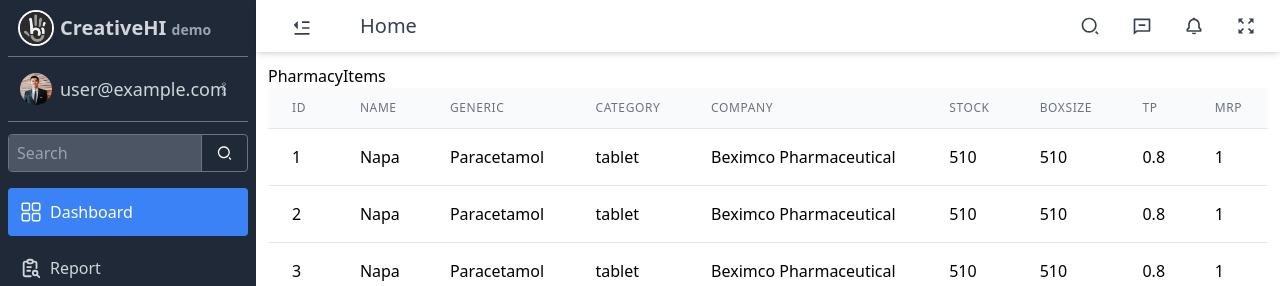
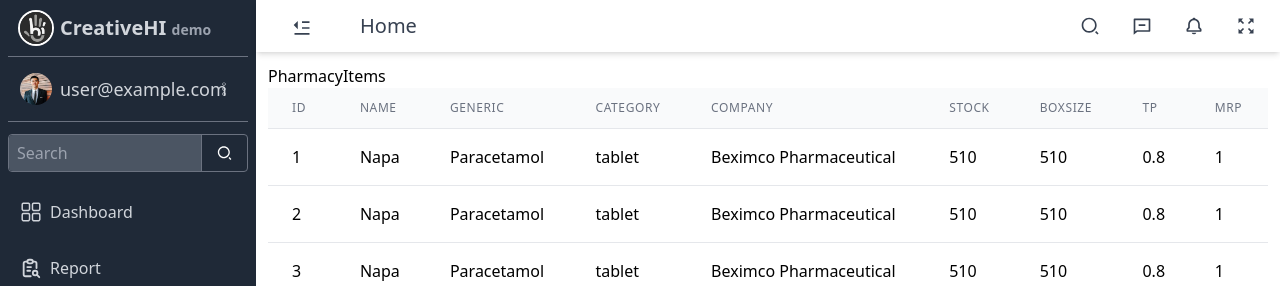
Before and after one commit to AbidHasanPiash/demo, a React (Create React App) app: page /pharmacy in a window 1280 px wide. Shown: the top 286 px of the page. Built offline with nearby package versions, Linux system fonts and the light colour scheme; no server answers; sample sign-in values are in the browser's storage.

Commit message:
update sidebar with navlink and useLocation

```diff
--- a/src/components/SidebarItem.jsx
+++ b/src/components/SidebarItem.jsx
@@ -1,8 +1,9 @@
 import { useState } from "react"
 import {RiArrowLeftSLine} from 'react-icons/ri'
-import { Link } from "react-router-dom";
+import { NavLink, useLocation } from "react-router-dom";
 
 export default function SidebarItem({item, tab, aTab, isSidebarOpen}){
+    const location = useLocation();
     const [expand, setExpand] = useState(false);
     const handleTab = (t) => {
         tab(t);
@@ -11,7 +12,7 @@ export default function SidebarItem({item, tab, aTab, isSidebarOpen}){
         return (
             <li>
                 <div onClick={() => setExpand(!expand)}>
-                    <span className={`${aTab === item.name ? 'bg-blue-500 text-white' : 'hover:bg-gray-700'}  flex items-center justify-between cursor-pointer rounded my-1 p-3 select-none`}>
+                    <span className={`hover:bg-gray-700 flex items-center justify-between cursor-pointer rounded my-1 p-3 select-none`}>
 
                             <div className="flex items-center justify-center space-x-2">
                                 <i className=''>{item.icon}</i>
@@ -23,13 +24,13 @@ export default function SidebarItem({item, tab, aTab, isSidebarOpen}){
                 <div className={`${isSidebarOpen && expand ? "block" : "hidden"}  pl-3`}>
                     { item.subItems.map((child, index) =>
                         <div key={index} onClick={()=>handleTab(child.name)}>
-                            <Link to={child.link ? child.link : '#'}>
+                            <NavLink to={child.link ? child.link : '#'}>
                                 <span
-                                    className={`${aTab === child.name ? 'bg-blue-500 text-white' : 'hover:bg-gray-700'}  flex items-center justify-start cursor-pointer rounded my-1 p-3 space-x-2 select-none`}>
+                                    className={`${location.pathname === child.link ? 'bg-blue-500 text-white' : 'hover:bg-gray-700'}  flex items-center justify-start cursor-pointer rounded my-1 p-3 space-x-2 select-none`}>
                                     <i className=''>{child.icon}</i>
                                     <p className={`${isSidebarOpen ? 'block' : 'scale-0'} duration-300`}>{child.name}</p>
                                 </span>
-                            </Link>
+                            </NavLink>
                         </div>
                     )}
                 </div>
@@ -38,13 +39,13 @@ export default function SidebarItem({item, tab, aTab, isSidebarOpen}){
     }else{
         return (
             <li onClick={()=>handleTab(item.name)}>
-                <Link to={item.link ? item.link : '#'}>
+                <NavLink to={item.link ? item.link : '#'}>
                     <span
-                        className={`${aTab === item.name ? 'bg-blue-500 text-white' : 'hover:bg-gray-700'} flex items-center justify-start cursor-pointer rounded my-1 p-3 space-x-2 select-none`}>
+                        className={`${location.pathname === item.link ? 'bg-blue-500 text-white' : 'hover:bg-gray-700'} flex items-center justify-start cursor-pointer rounded my-1 p-3 space-x-2 select-none`}>
                         <i className=''>{item.icon}</i>
                         <p className={`${isSidebarOpen ? 'block' : 'scale-0'} duration-300`}>{item.name}</p>
                     </span>
-                </Link>
+                </NavLink>
 
             </li>
         )
```
